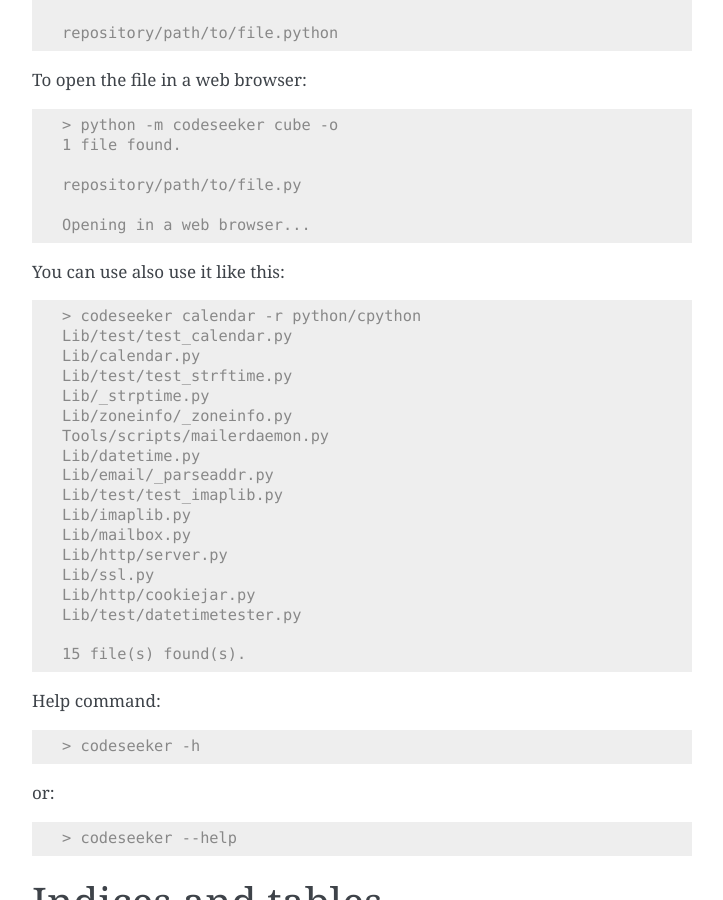
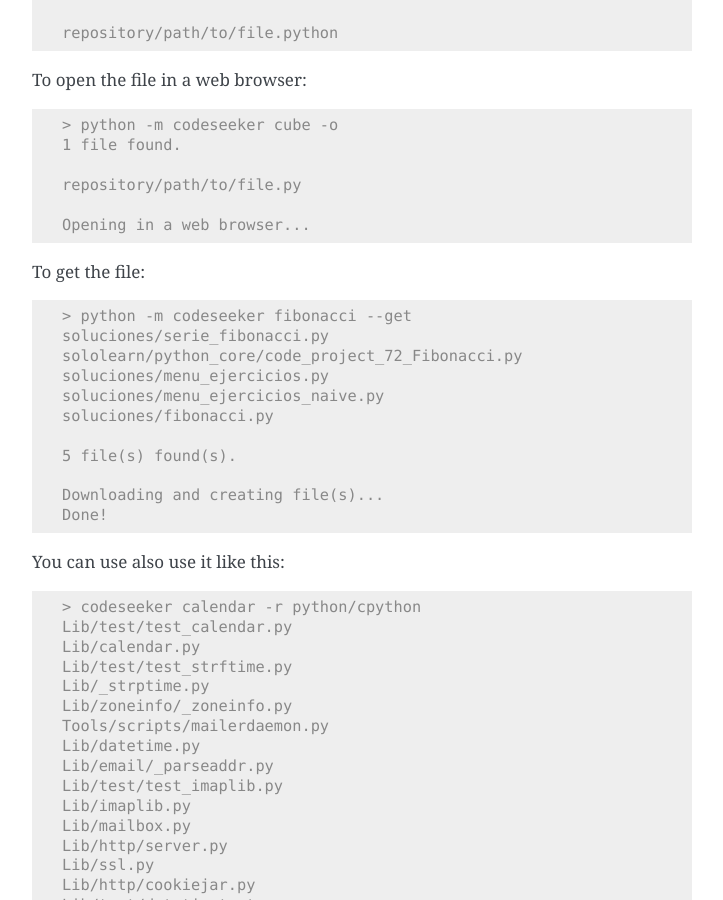
Before and after one commit to leugimkm/codeseeker, a Sphinx documentation site: the page built from docs/source/index.rst, in a window 1280 px wide and 900 px high, scrolled down 862 px. Shown: the whole window, without its empty margins (388-1111 px from the left). Built offline with Sphinx 7.4.7, drawn with Linux system fonts in a browser that asks for light colours.

Commit message:
update index

```diff
--- a/docs/source/index.rst
+++ b/docs/source/index.rst
@@ -67,6 +67,22 @@
 
    Opening in a web browser...
 
+To get the file:
+
+.. code-block:: console
+
+   > python -m codeseeker fibonacci --get
+   soluciones/serie_fibonacci.py
+   sololearn/python_core/code_project_72_Fibonacci.py
+   soluciones/menu_ejercicios.py
+   soluciones/menu_ejercicios_naive.py
+   soluciones/fibonacci.py
+
+   5 file(s) found(s).
+
+   Downloading and creating file(s)...
+   Done!
+
 You can use also use it like this:
 
 .. code-block:: console
```
